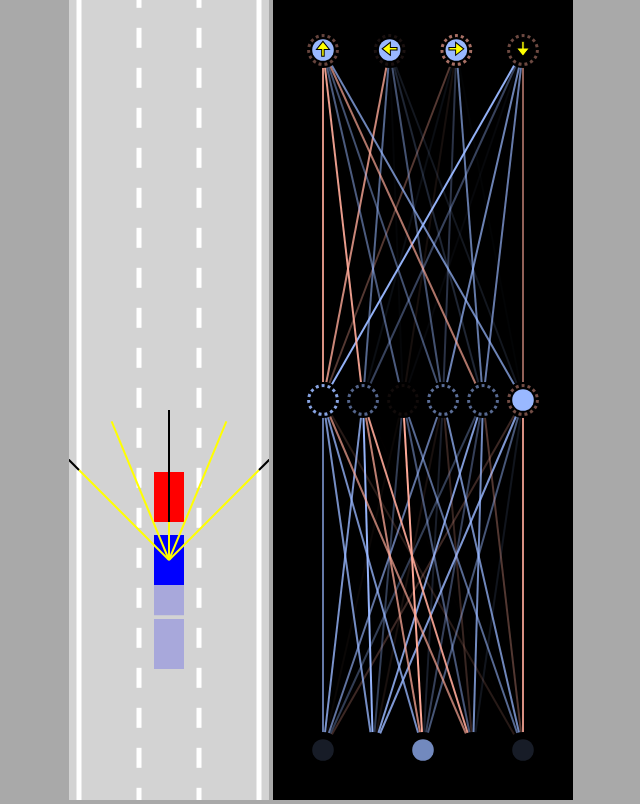
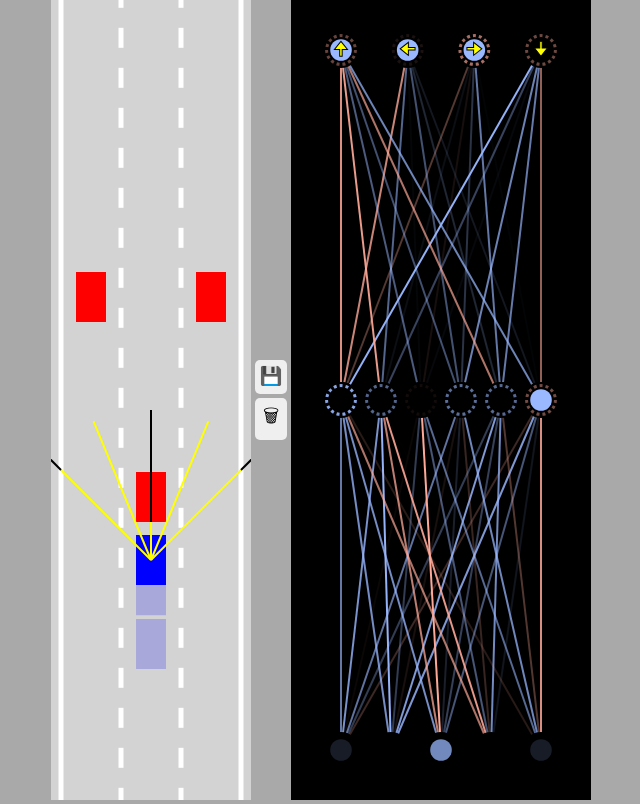
Before and after one commit to eXConf/self-driving-car, a website with bundled scripts: page public/index.html in a window 1280 px wide. Shown: the whole page, without its empty margins (319-959 px from the left). Built offline with nearby package versions, Linux system fonts and the light colour scheme.

Commit message:
+ save/load best brain

```diff
--- a/public/js/main.js
+++ b/public/js/main.js
@@ -7,13 +7,27 @@ const networkCanvas = document.getElementById('networkCanvas');
 networkCanvas.width = 300;
 const carCtx = carCanvas.getContext('2d');
 const networkCtx = networkCanvas.getContext('2d');
+renderButtons();
 const road = new Road(carCanvas.width / 2, carCanvas.width * 0.9);
 const N = 100;
 const cars = generateCars(N);
+let bestCar = cars[0];
+const lsBestBrain = localStorage.getItem('bestBrain');
+if (lsBestBrain) {
+    bestCar.brain = JSON.parse(lsBestBrain);
+}
 const traffic = [
     new Car(road.getLaneCenter(1), -100, 30, 50, 'DUMMY', 2),
+    new Car(road.getLaneCenter(0), -300, 30, 50, 'DUMMY', 2),
+    new Car(road.getLaneCenter(2), -300, 30, 50, 'DUMMY', 2),
 ];
 animate();
+function save() {
+    localStorage.setItem('bestBrain', JSON.stringify(bestCar.brain));
+}
+function discard() {
+    localStorage.removeItem('bestBrain');
+}
 function generateCars(N) {
     const cars = [];
     for (let i = 0; i < N; i++) {
@@ -28,10 +42,7 @@ function animate() {
     for (let i = 0; i < cars.length; i++) {
         cars[i].update(road.borders, traffic);
     }
-    const bestCar = cars.find(c => c.y == Math.min(...cars.map(c => c.y)));
-    if (!bestCar) {
-        throw new Error("No best car!");
-    }
+    bestCar = cars.find(c => c.y == Math.min(...cars.map(c => c.y)));
     carCanvas.height = window.innerHeight;
     networkCanvas.height = window.innerHeight;
     carCtx.save();
@@ -52,3 +63,16 @@ function animate() {
     }
     requestAnimationFrame(animate);
 }
+function renderButtons() {
+    const div = document.createElement('div');
+    div.setAttribute('id', 'verticalButtons');
+    const saveBtn = document.createElement('button');
+    saveBtn.innerText = '💾';
+    saveBtn.onclick = save;
+    const discardBtn = document.createElement('button');
+    discardBtn.innerText = '🗑';
+    discardBtn.onclick = discard;
+    div.appendChild(saveBtn);
+    div.appendChild(discardBtn);
+    carCanvas.after(div);
+}
--- a/public/style.css
+++ b/public/style.css
@@ -2,7 +2,28 @@ body {
   margin: 0;
   background: darkgray;
   overflow: hidden;
-  text-align: center;
+  display: flex;
+  justify-content: center;
+  align-items: center;
+}
+
+#verticalButtons {
+  display: flex;
+  flex-direction: column;
+  margin: auto 2px;
+}
+
+button {
+  border: none;
+  border-radius: 5px;
+  padding: 5px 5px 7px 5px;
+  margin: 2px;
+  cursor: pointer;
+  font-size: large;
+}
+
+button:hover {
+  background: rgb(47, 139, 245);
 }
 
 #carCanvas {
```
Also changed, not shown: src/main.ts (+37 -5 lines).
